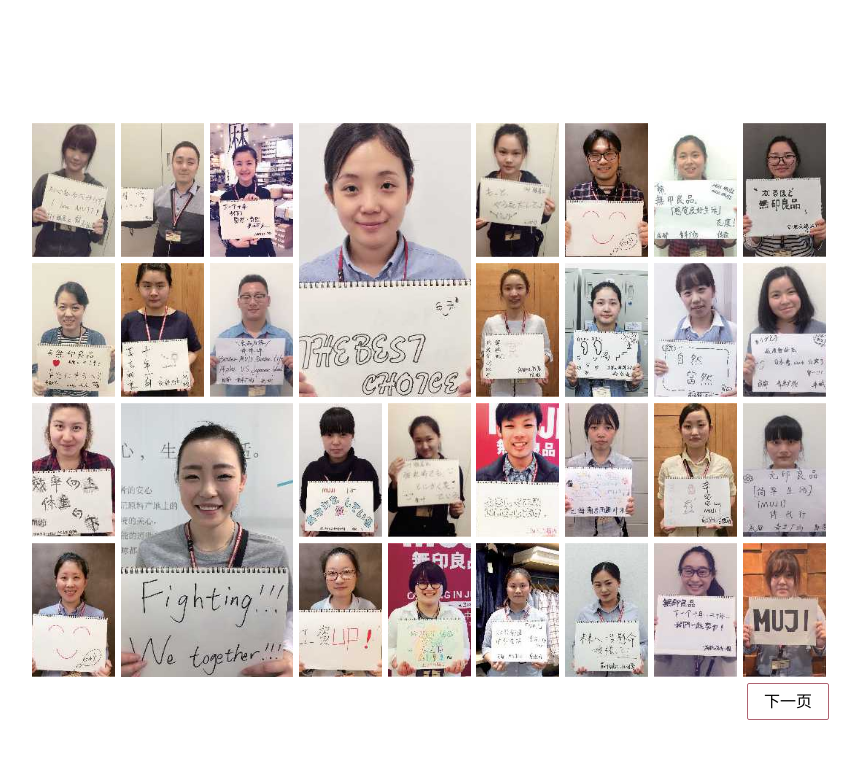
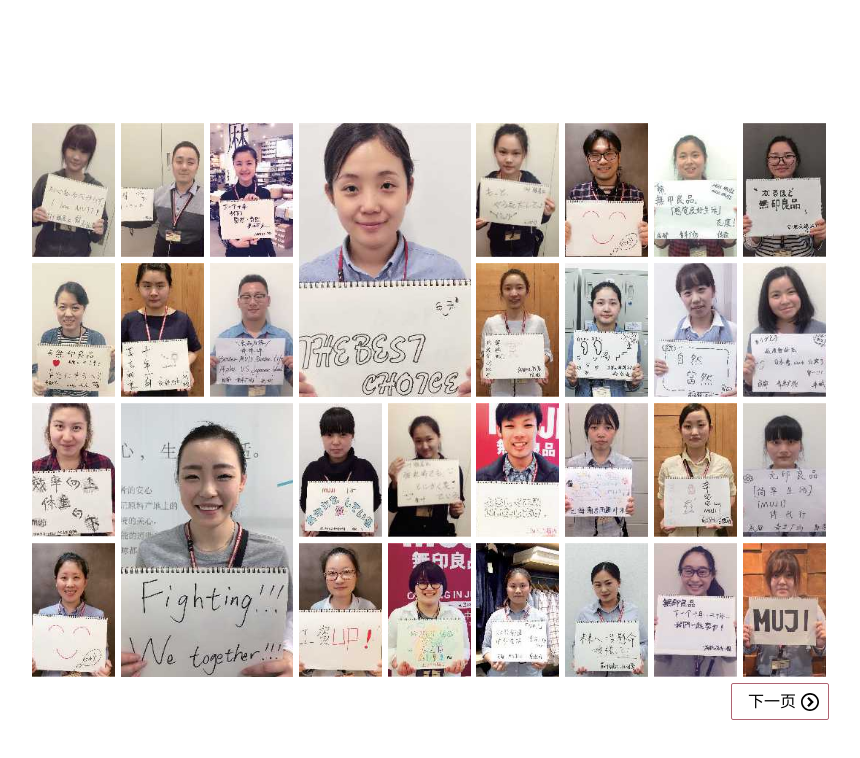
Before and after one commit to Diablohu/test-subject, a website: page index.html in a window 1280 px wide. Shown: the whole page, without its empty margins (211-1071 px from the left). Drawn offline with Linux system fonts and the light colour scheme.

Commit message:
nextscene button

```diff
--- a/source/less/main.v2.less
+++ b/source/less/main.v2.less
@@ -243,6 +243,12 @@ main{
 	}
 }
 
+button.nextscene{
+	padding-right: 	2em;
+	background: 	~"url(../assets/images/circle-right.svg) no-repeat calc(100% - 10px) 50% / contain";
+	background-size: 	auto 50%;
+}
+
 
 
 
```
Also changed, not shown: assets/css.v2.css, assets/images/circle-right.svg (added).
